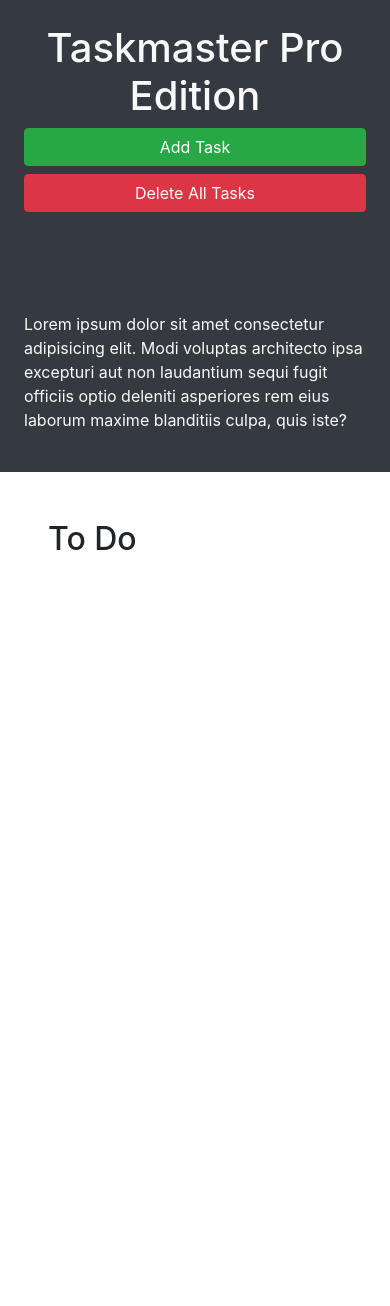
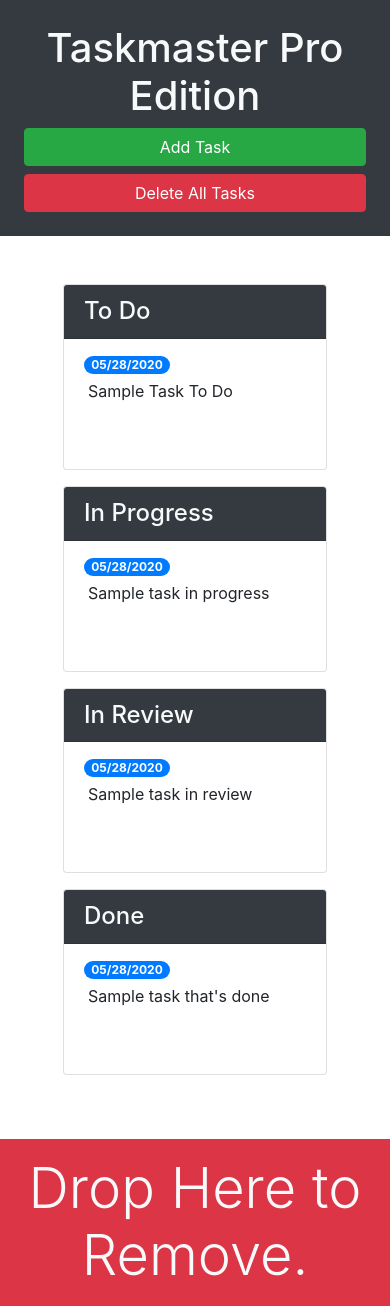
Before and after one commit to MikeAtwood/taskmaster-pro, a plain HTML site: page index.html in a window 390 px wide. Before the commit the page ends 844 px from the top, so only its background shows below. Drawn offline with nearby package versions, Linux system fonts and the light colour scheme.

Commit message:
added bootstrap styling

```diff
--- a/assets/js/script.js
+++ b/assets/js/script.js
@@ -1,6 +1,6 @@
 var tasks = {};
 
-var createTask = function (taskText, taskDate, taskList) {
+var createTask = function(taskText, taskDate, taskList) {
   // create elements that make up a task item
   var taskLi = $("<li>").addClass("list-group-item");
   var taskSpan = $("<span>")
@@ -18,7 +18,7 @@ var createTask = function (taskText, taskDate, taskList) {
   $("#list-" + taskList).append(taskLi);
 };
 
-var loadTasks = function () {
+var loadTasks = function() {
   tasks = JSON.parse(localStorage.getItem("tasks"));
 
   // if nothing in localStorage, create a new object to track all task status arrays
@@ -32,16 +32,16 @@ var loadTasks = function () {
   }
 
   // loop over object properties
-  $.each(tasks, function (list, arr) {
-
+  $.each(tasks, function(list, arr) {
+    console.log(list, arr);
     // then loop over sub-array
-    arr.forEach(function (task) {
+    arr.forEach(function(task) {
       createTask(task.text, task.date, list);
     });
   });
 };
 
-var saveTasks = function () {
+var saveTasks = function() {
   localStorage.setItem("tasks", JSON.stringify(tasks));
 };
 
@@ -49,19 +49,19 @@ var saveTasks = function () {
 
 
 // modal was triggered
-$("#task-form-modal").on("show.bs.modal", function () {
+$("#task-form-modal").on("show.bs.modal", function() {
   // clear values
   $("#modalTaskDescription, #modalDueDate").val("");
 });
 
 // modal is fully visible
-$("#task-form-modal").on("shown.bs.modal", function () {
+$("#task-form-modal").on("shown.bs.modal", function() {
   // highlight textarea
   $("#modalTaskDescription").trigger("focus");
 });
 
 // save button in modal was clicked
-$("#task-form-modal .btn-primary").click(function () {
+$("#task-form-modal .btn-primary").click(function() {
   // get form values
   var taskText = $("#modalTaskDescription").val();
   var taskDate = $("#modalDueDate").val();
@@ -82,45 +82,37 @@ $("#task-form-modal .btn-primary").click(function () {
   }
 });
 
-// remove all tasks
-$("#remove-tasks").on("click", function () {
-  for (var key in tasks) {
-    tasks[key].length = 0;
-    $("#list-" + key).empty();
-  }
-  saveTasks();
-
-  $(".list-group").on("click", "p", function () {
-    var text = $("this")
+// task text was clicked
+$(".list-group").on("click", "p", function() {
+  // get current text of p element
+  var text = $(this)
     .text()
     .trim();
-    console.log(text);
 
-    var textInput = $("<textarea>")
-      .addClass("form-control")
-      .val(text);
-
+  // replace p element with a new textarea
+  var textInput = $("<textarea>").addClass("form-control").val(text);
   $(this).replaceWith(textInput);
 
+  // auto focus new element
   textInput.trigger("focus");
+});
 
-    $(".list-group").on("blur", "textarea", function () {
-      // get the textarea's current value/text
-      var text = $(this)
-        .val()
-        .trim();
+// editable field was un-focused
+$(".list-group").on("blur", "textarea", function() {
+  // get current value of textarea
+  var text = $(this).val();
 
-      // get the parent ul's id attribute
+  // get status type and position in the list
   var status = $(this)
     .closest(".list-group")
     .attr("id")
     .replace("list-", "");
-
-      // get the task's position in the list of other li elements
   var index = $(this)
     .closest(".list-group-item")
     .index();
-      tasks[status][index].text - text;
+
+  // update task in array and re-save to localstorage
+  tasks[status][index].text = text;
   saveTasks();
 
   // recreate p element
@@ -128,11 +120,12 @@ $("#remove-tasks").on("click", function () {
     .addClass("m-1")
     .text(text);
 
-      // replace textarea with a p element
+  // replace textarea with new content
   $(this).replaceWith(taskP);
+});
 
 // due date was clicked
-      $(".list-group").on("click", "span", function () {
+$(".list-group").on("click", "span", function() {
   // get current text
   var date = $(this)
     .text()
@@ -143,28 +136,21 @@ $("#remove-tasks").on("click", function () {
     .attr("type", "text")
     .addClass("form-control")
     .val(date);
-
-        // swap out elements
   $(this).replaceWith(dateInput);
 
-        // automatically focus on new element
+  // automatically bring up the calendar
   dateInput.trigger("focus");
 });
 
 // value of due date was changed
-      $(".list-group").on("blur", "input[type='text']", function () {
-        // get current text
-        var date = $(this)
-          .val()
-          .trim();
+$(".list-group").on("blur", "input[type='text']", function() {
+  var date = $(this).val();
 
-        // get the parent ul's id attribute
+  // get status type and position in the list
   var status = $(this)
     .closest(".list-group")
     .attr("id")
     .replace("list-", "");
-
-        // get the task's position in the list of other li elements
   var index = $(this)
     .closest(".list-group-item")
     .index();
@@ -173,16 +159,20 @@ $("#remove-tasks").on("click", function () {
   tasks[status][index].date = date;
   saveTasks();
 
-        // recreate span element with bootstrap classes
+  // recreate span and insert in place of input element
   var taskSpan = $("<span>")
     .addClass("badge badge-primary badge-pill")
     .text(date);
-
-        // replace input with span element
     $(this).replaceWith(taskSpan);
 });
-    });
-  });
+
+// remove all tasks
+$("#remove-tasks").on("click", function() {
+  for (var key in tasks) {
+    tasks[key].length = 0;
+    $("#list-" + key).empty();
+  }
+  saveTasks();
 });
 
 // load tasks for the first time
--- a/index.html
+++ b/index.html
@@ -13,20 +13,79 @@
 <body>
 
   <div class="row min-vh-100 no-gutters">
-    <header class="col-12 col-lg-3 bg-dark text-light d-flex flex-column p-4 p-lg-3">
-      <h1 class="text-center">Taskmaster Pro Edition</h1>
-      <button id="create-task" class="btn btn-block btn-success" data-toggle="modal" data-target="#task-form-modal">Add
-        Task</button>
-      <button id="remove-tasks" class="btn btn-block btn-danger">Delete All Tasks</button>
-      <p class="mt-auto">Lorem ipsum dolor sit amet consectetur adipisicing elit. Modi voluptas architecto ipsa
+    <header class="col-12 col-lg-3 bg-dark text-light sticky-top d-flex flex-column p-4 p-lg-3">
+      <div>
+        <h1 class="text-center">Taskmaster Pro Edition</h1>
+        <div class="ml-md-auto w-100 w-md-auto">
+          <button id="create-task" class="btn btn-block btn-success" data-toggle="modal"
+            data-target="#task-form-modal">Add
+            Task</button>
+          <button id="remove-tasks" class="btn btn-block btn-danger">Delete All Tasks</button>
+        </div>
+      </div>
+      <p class="mt-auto d-none d-lg-block">Lorem ipsum dolor sit amet consectetur adipisicing elit. Modi voluptas
+        architecto ipsa
         excepturi aut non
         laudantium sequi fugit officiis optio deleniti asperiores rem eius laborum maxime blanditiis culpa, quis iste?
       </p>
     </header>
-    <main class="col-12 col-lg-9">
-      <div class="m-5">
-        <h2>To Do</h2>
-        <ul id="list-toDo" class="list-group"> </ul>
+    <main class="col-12 col-lg-9 d-flex flex-column">
+      <div class="m-5 row justify-content-around">
+        <div class="col-12 col-md-6 col-xl-3 mb-3">
+          <div class="card">
+            <h4 class="card-header bg-dark text-light">To Do</h4>
+            <ul id="list-toDo" class="list-group list-group-flush">
+              <li class="list-group-item">
+                <span class="badge badge-primary badge-pill">05/28/2020</span>
+                <p class="m-1">Sample Task To Do</p>
+              </li>
+            </ul>
+          </div>
+        </div>
+        <!-- todo end -->
+        <!-- in progress start -->
+        <div class="col-12 col-md-6 col-xl-3 mb-3">
+          <div class="card">
+            <h4 class="card-header bg-dark text-light">In Progress</h4>
+            <ul id="list-inProgress" class="list-group list-group-flush">
+              <li class="list-group-item">
+                <span class="badge badge-primary badge-pill">05/28/2020</span>
+                <p class="m-1">Sample task in progress</p>
+              </li>
+            </ul>
+          </div>
+        </div>
+        <!-- in progress end -->
+        <!-- in review start -->
+        <div class="col-12 col-md-6 col-xl-3 mb-3">
+          <div class="card">
+            <h4 class="card-header bg-dark text-light">In Review</h4>
+            <ul id="list-inReview" class="list-group list-group-flush">
+              <li class="list-group-item">
+                <span class="badge badge-primary badge-pill">05/28/2020</span>
+                <p class="m-1">Sample task in review</p>
+              </li>
+            </ul>
+          </div>
+        </div>
+        <!-- in review end -->
+        <!-- done start -->
+        <div class="col-12 col-md-6 col-xl-3 mb-3">
+          <div class="card">
+            <h4 class="card-header bg-dark text-light">Done</h4>
+            <ul id="list-done" class="list-group list-group-flush">
+              <li class="list-group-item">
+                <span class="badge badge-primary badge-pill">05/28/2020</span>
+                <p class="m-1">Sample task that's done</p>
+              </li>
+            </ul>
+          </div>
+        </div>
+      </div>
+      <div class="mt-auto" id="trash">
+        <div class="w-100 bg-danger p-3 text-center text-light display-4">
+          Drop Here to Remove.
+        </div>
       </div>
     </main>
   </div>
@@ -46,11 +105,11 @@
           <form>
             <div class="form-group">
               <label for="modalTaskDescription">Task description</label>
-              <textarea id="modalTaskDescription" rows="3"></textarea>
+              <textarea id="modalTaskDescription" rows="3" class="form-control"></textarea>
             </div>
             <div class="form-group">
               <label for="modalDueDate">Due date</label>
-              <input type="text" id="modalDueDate" placeholder="mm/dd/yyyy" autocomplete="off" />
+              <input type="text" class="form-control" id="modalDueDate" placeholder="mm/dd/yyyy" autocomplete="off" />
             </div>
           </form>
         </div>
```
Lines whose indentation alone changed are shown as unchanged.
